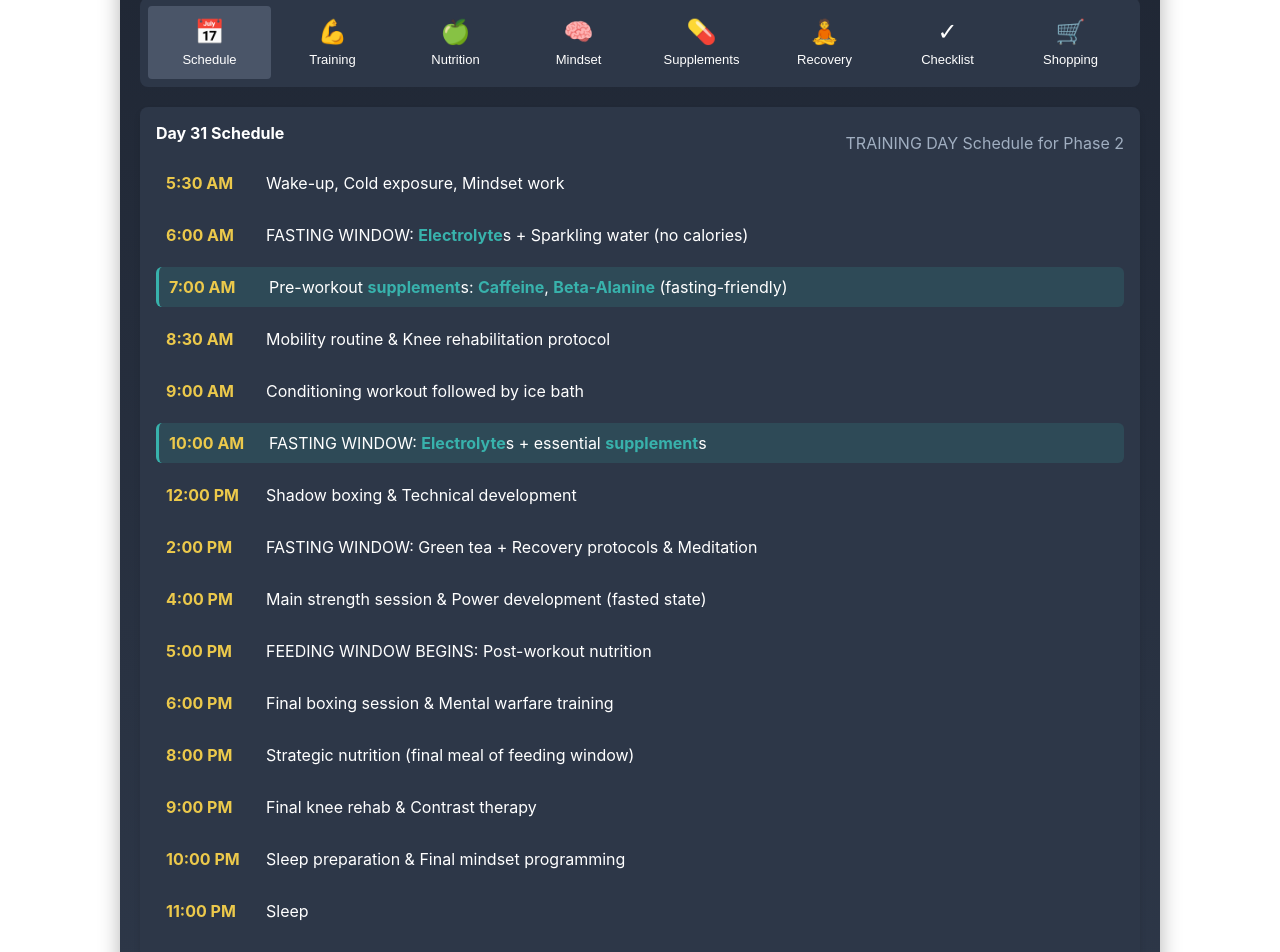
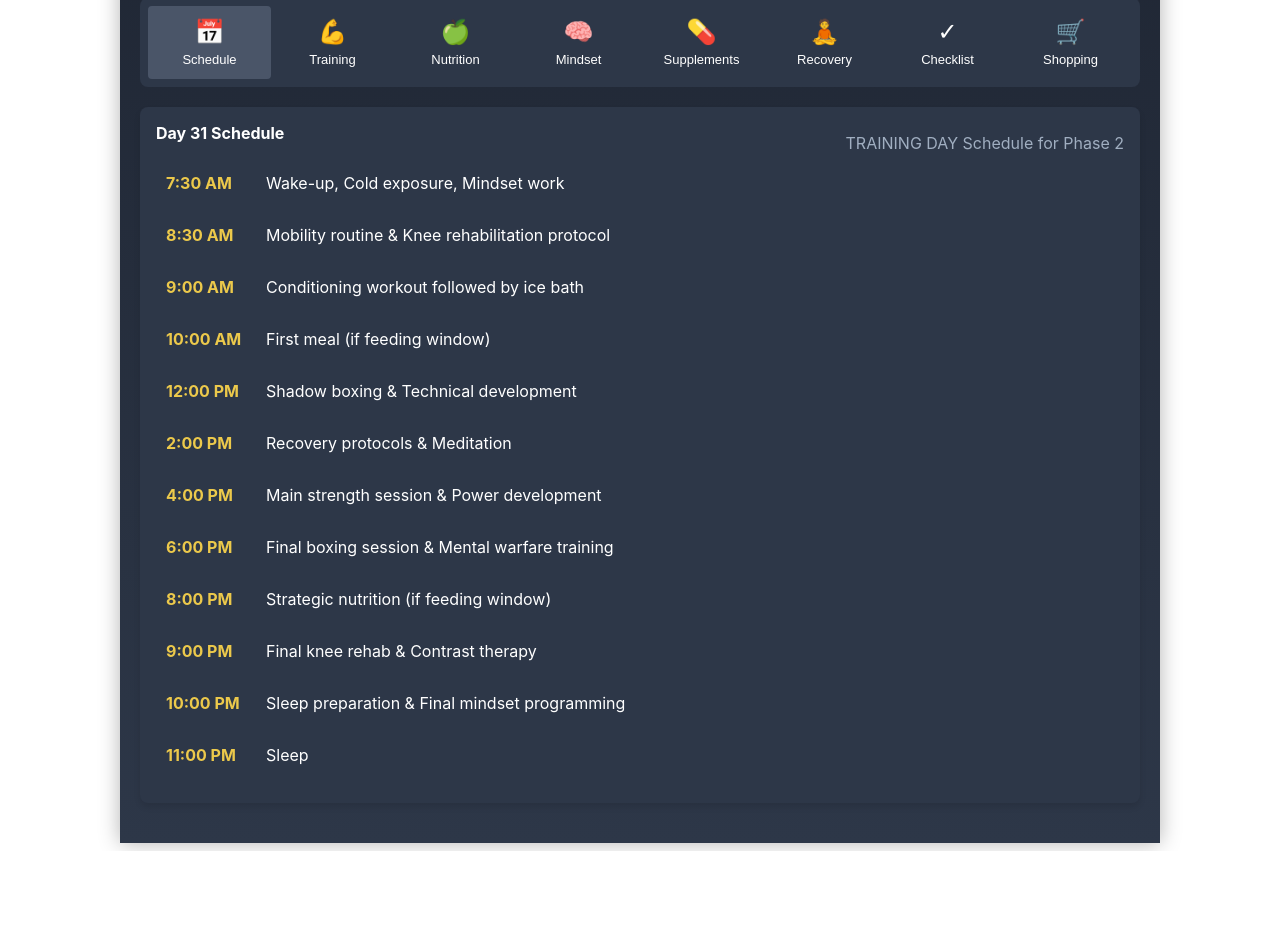
Before and after one commit to Dgcode88/tyson2, a React (Create React App) app: page / in a window 1280 px wide. Shown: the part 485-1437 px from the top of the page. After the commit the page ends 1336 px from the top, so only its background shows below. Built offline with nearby package versions, Linux system fonts and the light colour scheme.

Commit message:
Update schedule and nutrition tabs with new meal plan and fasting schedule

```diff
--- a/src/App.js
+++ b/src/App.js
@@ -705,21 +705,20 @@ function App() {
       if (currentDay <= 5) {
         return {
           title: "Water Fast",
-          description:
-            "Strict water fast with electrolytes and specific supplements only",
+          description: "Strict water fast with electrolytes and specific supplements only",
           items: [
             "Morning: 1 tbsp apple cider vinegar + 1/4 tsp salt in 16oz water",
             "Throughout day: 3-4 liters water with electrolytes",
-            "Evening: 1 tbsp MCT oil to maintain ketone production",
+            "Evening: 1 tbsp MCT oil to maintain ketone production"
           ],
           details: [
             "Prepare 2 gallons of water each morning with electrolyte mix (1000mg sodium, 300mg potassium, 300mg magnesium per gallon)",
             "When hunger strikes: 1 cup warm water with 1/2 tsp Himalayan salt",
             "For energy crashes: Take 5 deep breaths, 10 pushups, then 1/2 tbsp MCT oil",
             "Brush teeth at noon and 8pm to reduce hunger signals",
-            "If extreme fatigue: 1/4 tsp sea salt under tongue, wait 60 seconds before swallowing",
-          ],
-          mealPlan: "Complete fast - no solid foods for entire 5 days",
+            "If extreme fatigue: 1/4 tsp sea salt under tongue, wait 60 seconds before swallowing"
+          ],
+          mealPlan: "Complete fast - no solid foods for entire 5 days"
         };
       } else if (currentDay <= 10) {
         return {
@@ -728,103 +727,92 @@ function App() {
           items: [
             "Eating window: High protein (1.5g/lb lean mass)",
             "Moderate fat, near-zero carb",
-            "Supplements during eating window only",
+            "Supplements during eating window only"
           ],
           details: [
             "Fasting fluid mix: 2L water with 1 tsp sea salt, 1/2 tsp potassium chloride (Nu-Salt), 1/2 tsp food-grade magnesium sulfate",
             "Breaking fast properly: Start with bone broth 10 min before first solid food",
             "First solid meal: 6oz protein (salmon, beef, eggs) with 1 tbsp fat (olive oil, butter)",
             "Second meal (60 min later): 8oz protein, 2 cups non-starchy vegetables, 1-2 tbsp fat",
-            "Supplement timing: All daily supplements taken with second meal",
+            "Supplement timing: All daily supplements taken with second meal"
           ],
           mealPlan: {
-            refeeding:
-              "Day " +
-              currentDay +
-              " is a " +
-              (currentDay % 2 === 0 ? "FEEDING" : "FASTING") +
-              " day",
+            refeeding: "Day " + currentDay + " is a " + (currentDay % 2 === 0 ? "FEEDING" : "FASTING") + " day",
             feedingWindow: "5:00 PM - 9:00 PM only",
             meals: [
               {
                 time: "5:00 PM",
-                food: "8oz bone broth with 1 tbsp grass-fed butter",
+                food: "8oz bone broth with 1 tbsp grass-fed butter"
               },
               {
                 time: "5:30 PM",
-                food: "6-8oz grass-fed ribeye steak with pink salt and apple cider vinegar",
+                food: "6-8oz grass-fed ribeye steak with pink salt and apple cider vinegar"
               },
               {
                 time: "7:00 PM",
-                food: "4 whole pasture-raised eggs with 2 cups sautéed spinach in coconut oil",
+                food: "4 whole pasture-raised eggs with 2 cups sautéed spinach in coconut oil"
               },
               {
                 time: "8:30 PM",
-                food: "5oz wild salmon with 1 cup broccoli in grass-fed butter",
-              },
-            ],
-          },
+                food: "5oz wild salmon with 1 cup broccoli in grass-fed butter"
+              }
+            ]
+          }
         };
       } else {
         return {
           title: "Warrior Diet + Strategic Refeed",
-          description:
-            "20:4 fasting protocol (20 hours fasting, 4-hour evening window)",
+          description: "20:4 fasting protocol (20 hours fasting, 4-hour evening window)",
           items: [
             "One weekly high-carb refeed day (300g complex carbs)",
             "Other days: High protein, moderate fat, low carb",
-            "Focus on grass-fed beef, wild fish, organ meats",
+            "Focus on grass-fed beef, wild fish, organ meats"
           ],
           details: [
             "During 20-hour fasting window: Water, black coffee, green tea only",
             "Pre-workout (fasted state): 1 tbsp MCT oil + 5g essential amino acids",
             "Breaking fast (post workout): 40g whey protein isolate, 10g glutamine",
             "Eating window strategy: Start with protein/fat, end with any carbs",
-            "Refeed day strategy (Day " +
-              (currentDay - (currentDay % 7) + 6) +
-              "): Front-load carbs in morning, taper through day",
+            "Refeed day strategy (Day " + (currentDay - currentDay % 7 + 6) + "): Front-load carbs in morning, taper through day"
           ],
           mealPlan: {
             refeedDay: currentDay % 7 === 6,
-            meals:
-              currentDay % 7 === 6
-                ? [
+            meals: currentDay % 7 === 6 ? [
               {
                 time: "6:00 AM",
-                      food: "2 cups white rice with cinnamon and 2 tbsp honey + 4 whole eggs",
+                food: "2 cups white rice with cinnamon and 2 tbsp honey + 4 whole eggs"
               },
               {
                 time: "9:00 AM",
-                      food: "1 large sweet potato, 6oz chicken breast, 1 tbsp olive oil",
+                food: "1 large sweet potato, 6oz chicken breast, 1 tbsp olive oil"
               },
               {
                 time: "12:00 PM",
-                      food: "8oz grass-fed beef, 1 cup white rice, 1 cup vegetables",
+                food: "8oz grass-fed beef, 1 cup white rice, 1 cup vegetables"
               },
               {
                 time: "3:00 PM",
-                      food: "2 bananas, 40g whey protein, 1 tbsp almond butter",
+                food: "2 bananas, 40g whey protein, 1 tbsp almond butter"
               },
               {
                 time: "6:00 PM",
-                      food: "8oz wild salmon, 1 cup quinoa, 2 cups mixed vegetables",
-                    },
+                food: "8oz wild salmon, 1 cup quinoa, 2 cups mixed vegetables"
+              }
+            ] : [
+              {
+                time: "5:00 PM",
+                food: "10oz grass-fed beef/wild-caught salmon/free-range chicken with 2 cups vegetables cooked in 2 tbsp fat (butter/tallow/coconut oil)"
+              },
+              {
+                time: "7:00 PM",
+                food: "3-5 whole eggs with 1/4 avocado and 2 cups leafy greens"
+              },
+              {
+                time: "8:30 PM",
+                food: "Protein shake: 40g protein with 1 tbsp MCT oil and 1 tbsp nut butter"
+              }
             ]
-                : [
-                    {
-                      time: "5:00 PM",
-                      food: "10oz grass-fed beef/wild-caught salmon/free-range chicken with 2 cups vegetables cooked in 2 tbsp fat (butter/tallow/coconut oil)",
-                    },
-                    {
-                      time: "7:00 PM",
-                      food: "3-5 whole eggs with 1/4 avocado and 2 cups leafy greens",
-                    },
-                    {
-                      time: "8:30 PM",
-                      food: "Protein shake: 40g protein with 1 tbsp MCT oil and 1 tbsp nut butter",
-                    },
-                  ],
-          },
+          }
         };
       }
     } else if (currentPhase === 2) {
@@ -834,56 +822,53 @@ function App() {
         items: [
           "36-hour fasts followed by 12-hour feeding windows",
           "Feeding days: 3000-3500 calories, high protein",
-          "Strategic pre/post workout nutrition timing",
+          "Strategic pre/post workout nutrition timing"
         ],
         details: [
           "Fasting days: Structured electrolyte supplementation every 4 hours",
           "Pre-training (fasting day): 10g essential amino acids, 6g l-citrulline, 200mg caffeine",
           "Post-training (fasting day): 30g protein isolate, no carbs, 5g BCAA",
           "Feeding day strategy: 4 meals, highest carbs post-workout, protein at every meal",
-          "Nighttime recovery blend: 30g casein protein, 5g glycine, 3g magnesium threonate",
+          "Nighttime recovery blend: 30g casein protein, 5g glycine, 3g magnesium threonate"
         ],
         mealPlan: {
           feedingDay: currentDay % 2 === 0,
-          meals:
-            currentDay % 2 === 0
-              ? [
+          meals: currentDay % 2 === 0 ? [
             {
               time: "6:00 AM",
-                    food: "6 whole eggs, 1 cup vegetables, 1 tbsp olive oil, 1/4 avocado",
+              food: "6 whole eggs, 1 cup vegetables, 1 tbsp olive oil, 1/4 avocado"
             },
             {
               time: "Post-workout",
-                    food: "60g whey protein, 70g fast-digesting carbs (rice/potatoes), 5g creatine",
+              food: "60g whey protein, 70g fast-digesting carbs (rice/potatoes), 5g creatine"
             },
             {
               time: "1:00 PM",
-                    food: "10oz lean protein (chicken/turkey/white fish), 1 cup rice, 2 cups vegetables",
+              food: "10oz lean protein (chicken/turkey/white fish), 1 cup rice, 2 cups vegetables"
             },
             {
               time: "6:00 PM",
-                    food: "10oz fatty protein (ribeye/salmon), 2 cups vegetables, 2 tbsp fat source",
+              food: "10oz fatty protein (ribeye/salmon), 2 cups vegetables, 2 tbsp fat source"
             },
             {
               time: "Before bed",
-                    food: "30g casein protein, 1 tbsp almond butter, 5g glycine",
-                  },
+              food: "30g casein protein, 1 tbsp almond butter, 5g glycine"
+            }
+          ] : [
+            {
+              time: "All day",
+              food: "Water fast with scheduled electrolytes - Complete fasting protocol"
+            },
+            {
+              time: "Pre-workout",
+              food: "10g essential amino acids, 6g citrulline malate, 200mg caffeine"
+            },
+            {
+              time: "Post-workout",
+              food: "30g protein isolate, 5g BCAA, 0g carbs"
+            }
           ]
-              : [
-                  {
-                    time: "All day",
-                    food: "Water fast with scheduled electrolytes - Complete fasting protocol",
-                  },
-                  {
-                    time: "Pre-workout",
-                    food: "10g essential amino acids, 6g citrulline malate, 200mg caffeine",
-                  },
-                  {
-                    time: "Post-workout",
-                    food: "30g protein isolate, 5g BCAA, 0g carbs",
-                  },
-                ],
-        },
+        }
       };
     } else {
       return {
@@ -892,86 +877,79 @@ function App() {
         items: [
           "Training days: 100-150g carbs post-workout only",
           "Non-training days: Under 30g carbs, high protein, high fat",
-          "Weekly carb-loading day (400-500g)",
+          "Weekly carb-loading day (400-500g)"
         ],
         details: [
           "Daily intermittent fasting: 16/8 protocol (first meal at noon)",
           "Pre-training nutrition: 1 tbsp MCT oil, 10g EAAs, 5g creatine, 300mg caffeine",
           "Post-training window: 50g whey isolate + 50-60g dextrose + 5g creatine (training days only)",
           "Post-workout meal (within 90 minutes): 8oz protein, 100g carbs from white rice/potato",
-          "Strategic carb loading: Day " +
-            (currentDay - (currentDay % 7) + 6) +
-            " is high-carb (gradual increase throughout day)",
+          "Strategic carb loading: Day " + (currentDay - currentDay % 7 + 6) + " is high-carb (gradual increase throughout day)"
         ],
         mealPlan: {
           trainingDay: currentDay % 7 !== 0,
           carb_loadDay: currentDay % 7 === 6,
-          meals:
-            currentDay % 7 === 6
-              ? [
+          meals: currentDay % 7 === 6 ? [
             {
               time: "6:00 AM",
-                    food: "2 cups oatmeal, 2 bananas, 2 tbsp honey, 40g whey protein",
+              food: "2 cups oatmeal, 2 bananas, 2 tbsp honey, 40g whey protein"
             },
             {
               time: "9:00 AM",
-                    food: "2 cups white rice, 8oz chicken breast, 1 cup vegetables",
+              food: "2 cups white rice, 8oz chicken breast, 1 cup vegetables"
             },
             {
               time: "12:00 PM",
-                    food: "2 large sweet potatoes, 8oz lean beef, 2 cups vegetables",
+              food: "2 large sweet potatoes, 8oz lean beef, 2 cups vegetables"
             },
             {
               time: "3:00 PM",
-                    food: "2 cups rice, 2 bananas, 40g whey protein",
+              food: "2 cups rice, 2 bananas, 40g whey protein"
             },
             {
               time: "6:00 PM",
-                    food: "12oz lean protein, 2 cups potatoes, 2 cups vegetables",
+              food: "12oz lean protein, 2 cups potatoes, 2 cups vegetables"
             },
             {
               time: "9:00 PM",
-                    food: "1 cup rice, 30g casein protein, 1 tbsp honey",
-                  },
+              food: "1 cup rice, 30g casein protein, 1 tbsp honey"
+            }
+          ] : currentDay % 7 !== 0 ? [
+            {
+              time: "12:00 PM",
+              food: "6oz protein (eggs/salmon), 1/2 avocado, 2 cups vegetables"
+            },
+            {
+              time: "Pre-workout",
+              food: "10g EAAs, 5g creatine, 300mg caffeine, 1 tbsp MCT oil"
+            },
+            {
+              time: "Post-workout",
+              food: "50g whey isolate + 50g dextrose + 5g creatine"
+            },
+            {
+              time: "Post-workout meal",
+              food: "10oz lean protein, 100g carbs from white rice/potato, 2 cups vegetables"
+            },
+            {
+              time: "Final meal",
+              food: "8oz fatty protein, 2 cups green vegetables, 2 tbsp healthy fat"
+            }
+          ] : [
+            {
+              time: "12:00 PM",
+              food: "6 whole eggs, 1/2 avocado, 2 cups spinach, 2 tbsp olive oil"
+            },
+            {
+              time: "4:00 PM",
+              food: "10oz fatty fish, 2 cups broccoli, 2 tbsp butter"
+            },
+            {
+              time: "8:00 PM",
+              food: "10oz ribeye steak, 2 cups asparagus, 1 tbsp butter, 1/2 avocado"
+            }
           ]
-              : currentDay % 7 !== 0
-              ? [
-                  {
-                    time: "12:00 PM",
-                    food: "6oz protein (eggs/salmon), 1/2 avocado, 2 cups vegetables",
-                  },
-                  {
-                    time: "Pre-workout",
-                    food: "10g EAAs, 5g creatine, 300mg caffeine, 1 tbsp MCT oil",
-                  },
-                  {
-                    time: "Post-workout",
-                    food: "50g whey isolate + 50g dextrose + 5g creatine",
-                  },
-                  {
-                    time: "Post-workout meal",
-                    food: "10oz lean protein, 100g carbs from white rice/potato, 2 cups vegetables",
-                  },
-                  {
-                    time: "Final meal",
-                    food: "8oz fatty protein, 2 cups green vegetables, 2 tbsp healthy fat",
-                  },
-                ]
-              : [
-                  {
-                    time: "12:00 PM",
-                    food: "6 whole eggs, 1/2 avocado, 2 cups spinach, 2 tbsp olive oil",
-                  },
-                  {
-                    time: "4:00 PM",
-                    food: "10oz fatty fish, 2 cups broccoli, 2 tbsp butter",
-                  },
-                  {
-                    time: "8:00 PM",
-                    food: "10oz ribeye steak, 2 cups asparagus, 1 tbsp butter, 1/2 avocado",
-                  },
-                ],
-        },
+        }
       };
     }
   };
@@ -1577,91 +1555,37 @@ function App() {
   };
 
   const getDailySchedule = () => {
-    const isTrainingDay = currentDay % 7 !== 0; // Rest on every 7th day
-    const isFastingDay = currentDay % 2 !== 0; // Odd days are fasting days
+    const isTrainingDay = currentDay % 7 !== 0; // Assuming Sunday is rest day
 
     if (isTrainingDay) {
-      // Training day schedule
-      if (isFastingDay) {
-        // Fasting + Training day
       return [
-          { time: "5:30 AM", activity: "Wake-up, Cold exposure, Mindset work" },
-          { time: "6:00 AM", activity: "FASTING WINDOW: Electrolytes + Sparkling water (no calories)" },
-          { time: "7:00 AM", activity: "Pre-workout supplements: Caffeine, Beta-Alanine (fasting-friendly)" },
+        { time: "7:30 AM", activity: "Wake-up, Cold exposure, Mindset work" },
         { time: "8:30 AM", activity: "Mobility routine & Knee rehabilitation protocol" },
         { time: "9:00 AM", activity: "Conditioning workout followed by ice bath" },
-          { time: "10:00 AM", activity: "FASTING WINDOW: Electrolytes + essential supplements" },
+        { time: "10:00 AM", activity: currentDay > 10 ? "First meal (if feeding window)" : "Electrolytes + supplements" },
         { time: "12:00 PM", activity: "Shadow boxing & Technical development" },
-          { time: "2:00 PM", activity: "FASTING WINDOW: Green tea + Recovery protocols & Meditation" },
-          { time: "4:00 PM", activity: "Main strength session & Power development (fasted state)" },
-          { time: "5:00 PM", activity: "FEEDING WINDOW BEGINS: Post-workout nutrition" },
+        { time: "2:00 PM", activity: "Recovery protocols & Meditation" },
+        { time: "4:00 PM", activity: "Main strength session & Power development" },
         { time: "6:00 PM", activity: "Final boxing session & Mental warfare training" },
-          { time: "8:00 PM", activity: "Strategic nutrition (final meal of feeding window)" },
+        { time: "8:00 PM", activity: currentDay > 10 ? "Strategic nutrition (if feeding window)" : "Recovery supplementation" },
         { time: "9:00 PM", activity: "Final knee rehab & Contrast therapy" },
         { time: "10:00 PM", activity: "Sleep preparation & Final mindset programming" },
-          { time: "11:00 PM", activity: "Sleep" },
+        { time: "11:00 PM", activity: "Sleep" }
       ];
     } else {
-        // Feeding + Training day
-        return [
-          { time: "7:30 AM", activity: "Wake-up, Cold exposure, Mindset work" },
-          { time: "8:30 AM", activity: "Breakfast: Protein + complex carbs" },
-          { time: "9:00 AM", activity: "Mobility routine & Knee rehabilitation protocol" },
-          { time: "9:30 AM", activity: "Pre-workout nutrition and supplements" },
-          { time: "10:00 AM", activity: "Conditioning workout followed by ice bath" },
-          { time: "11:30 AM", activity: "Post-workout nutrition: Protein + carbohydrates" },
-          { time: "12:00 PM", activity: "Shadow boxing & Technical development" },
-          { time: "1:30 PM", activity: "Lunch: High protein, moderate carbs, healthy fats" },
-          { time: "2:00 PM", activity: "Recovery protocols & Meditation" },
-          { time: "3:30 PM", activity: "Pre-workout snack: Protein + quick digesting carbs" },
-          { time: "4:00 PM", activity: "Main strength session & Power development" },
-          { time: "5:30 PM", activity: "Post-workout nutrition: Protein + carbohydrates" },
-          { time: "6:00 PM", activity: "Final boxing session & Mental warfare training" },
-          { time: "8:00 PM", activity: "Dinner: Lean protein + vegetables + healthy fats" },
-          { time: "9:00 PM", activity: "Final knee rehab & Contrast therapy" },
-          { time: "10:00 PM", activity: "Sleep preparation & Final mindset programming" },
-          { time: "11:00 PM", activity: "Sleep" },
-        ];
-      }
-    } else {
-      // Rest day schedule
-      if (isFastingDay) {
-        // Fasting + Rest day
       return [
         { time: "8:00 AM", activity: "Wake-up, Cold exposure, Extended mindset work" },
-          { time: "8:30 AM", activity: "FASTING WINDOW: Electrolytes + Mineral water" },
         { time: "9:00 AM", activity: "Extended mobility session & Injury prevention" },
-          { time: "10:00 AM", activity: "FASTING WINDOW: Black coffee + Light active recovery" },
+        { time: "10:00 AM", activity: "Light active recovery & Technique study" },
         { time: "12:00 PM", activity: "Mental training & Visualization" },
-          { time: "2:00 PM", activity: "FASTING WINDOW: Green tea + Recovery modalities" },
+        { time: "2:00 PM", activity: "Recovery modalities & Contrast therapy" },
         { time: "4:00 PM", activity: "Study fighting footage & Strategy development" },
-          { time: "5:00 PM", activity: "FEEDING WINDOW BEGINS: First meal after fast" },
         { time: "6:00 PM", activity: "Light skill practice & Balance work" },
-          { time: "8:00 PM", activity: "Strategic nutrition (final meal of feeding window)" },
+        { time: "8:00 PM", activity: "Strategic nutrition & Supplementation" },
         { time: "9:00 PM", activity: "Final recovery protocols" },
         { time: "10:00 PM", activity: "Sleep preparation & Relaxation techniques" },
-          { time: "11:00 PM", activity: "Sleep" },
+        { time: "11:00 PM", activity: "Sleep" }
       ];
-      } else {
-        // Feeding + Rest day
-        return [
-          { time: "8:00 AM", activity: "Wake-up, Cold exposure, Extended mindset work" },
-          { time: "8:30 AM", activity: "Breakfast: Protein-focused with healthy fats" },
-          { time: "9:00 AM", activity: "Extended mobility session & Injury prevention" },
-          { time: "10:00 AM", activity: "Light active recovery & Technique study" },
-          { time: "11:30 AM", activity: "Mid-morning snack: Protein + fruits" },
-          { time: "12:00 PM", activity: "Mental training & Visualization" },
-          { time: "1:30 PM", activity: "Lunch: Balanced meal with all macronutrients" },
-          { time: "2:00 PM", activity: "Recovery modalities & Contrast therapy" },
-          { time: "3:30 PM", activity: "Afternoon snack: Protein + vegetables" },
-          { time: "4:00 PM", activity: "Study fighting footage & Strategy development" },
-          { time: "6:00 PM", activity: "Light skill practice & Balance work" },
-          { time: "8:00 PM", activity: "Dinner: High-protein meal with vegetables" },
-          { time: "9:00 PM", activity: "Final recovery protocols" },
-          { time: "10:00 PM", activity: "Sleep preparation & Relaxation techniques" },
-          { time: "11:00 PM", activity: "Sleep" },
-        ];
-      }
     }
   };
 
```
Lines whose indentation alone changed are shown as unchanged.
